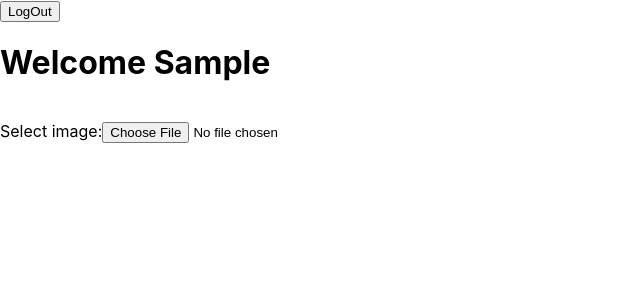
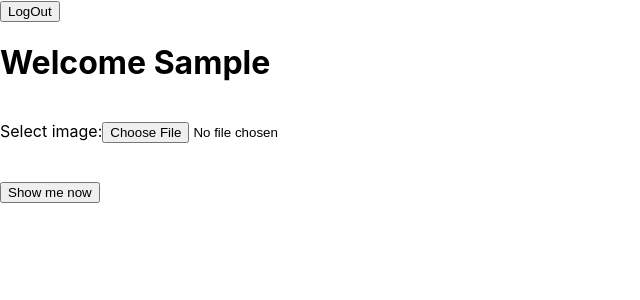
Before and after one commit to kristofkoczan/gallery-app, a React (Create React App) app: page / in a window 1280 px wide. Both pictures are taken after typing "Sample" into the empty fields and a click on the button "Submit". Shown: the top 300 px of the page, without its empty margins (0-640 px from the left). Built offline with nearby package versions, Linux system fonts and the light colour scheme.

Commit message:
StayLogInProblem Fixed

```diff
--- a/src/App.js
+++ b/src/App.js
@@ -114,7 +114,6 @@ function App() {
   const uploadPicture = async event => {
 
     let url = await preview(event);
-    console.log(url);
 
       let date = new Date();
       const newPicture = {
@@ -127,7 +126,10 @@ function App() {
       }
 
       setPictures([...pictures, newPicture]);
+  }
 
+  const ShowPictures = () => {
+    console.log(pictures)
   }
 
 
@@ -155,6 +157,7 @@ function App() {
           <MainField />
           <UploadPicture uploadPicture={uploadPicture}/>
           {pictures.length > 0 ?<Pictures pictures={pictures} onDelete={deletePicture} onLikePicture={onLikePicture} /> : 'No picture uploaded'}
+          <button onClick={ShowPictures}>Show me now</button>
       </div>
     )
   }
--- a/src/getCurrentUser.js
+++ b/src/getCurrentUser.js
@@ -9,7 +9,7 @@ export default function currentUser(){
     }
 
     let nameOfUser = "";
-    store.getState().forEach(user => nameOfUser = check(user))
+    store.getState().forEach(user => user.current === true ? nameOfUser = user.username : "")
     return nameOfUser
 
 }
```
